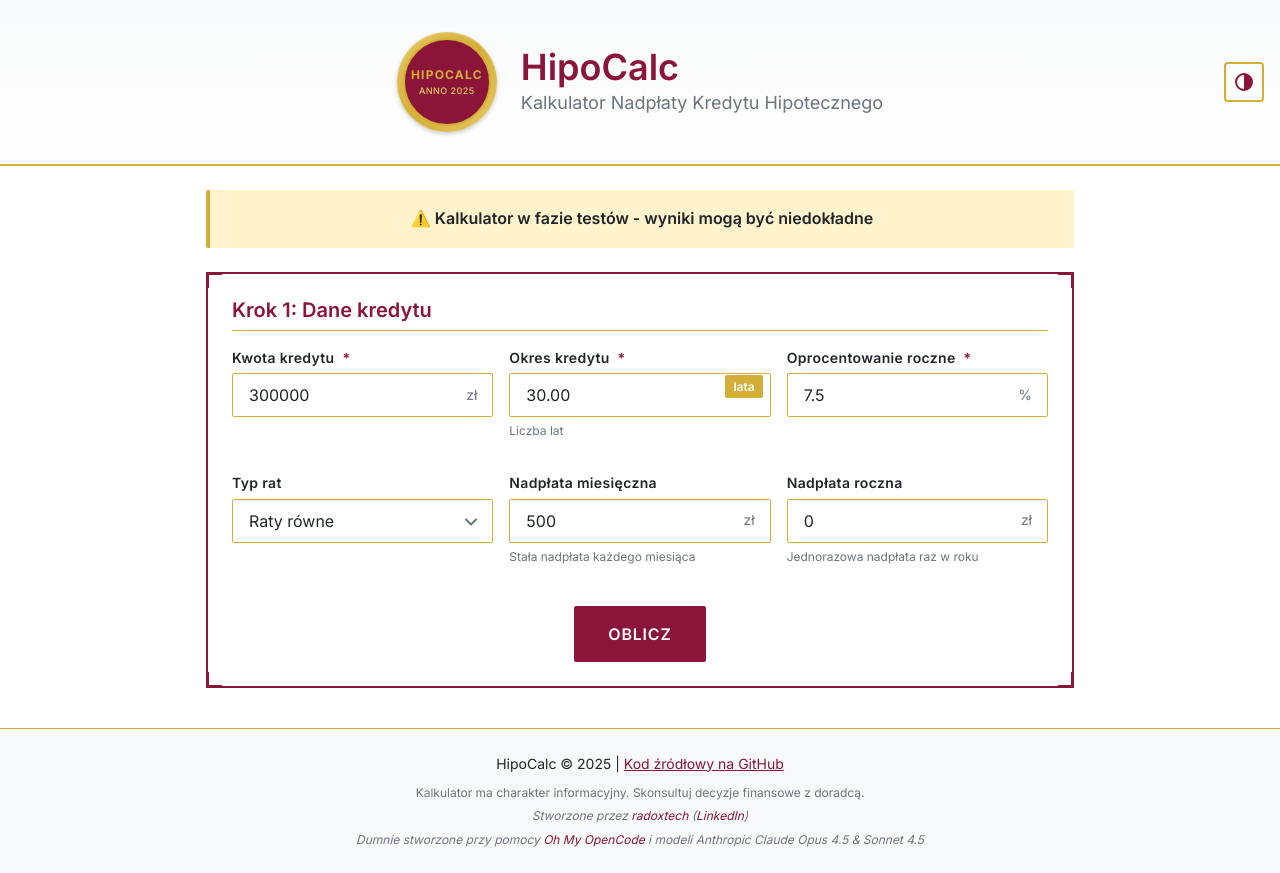
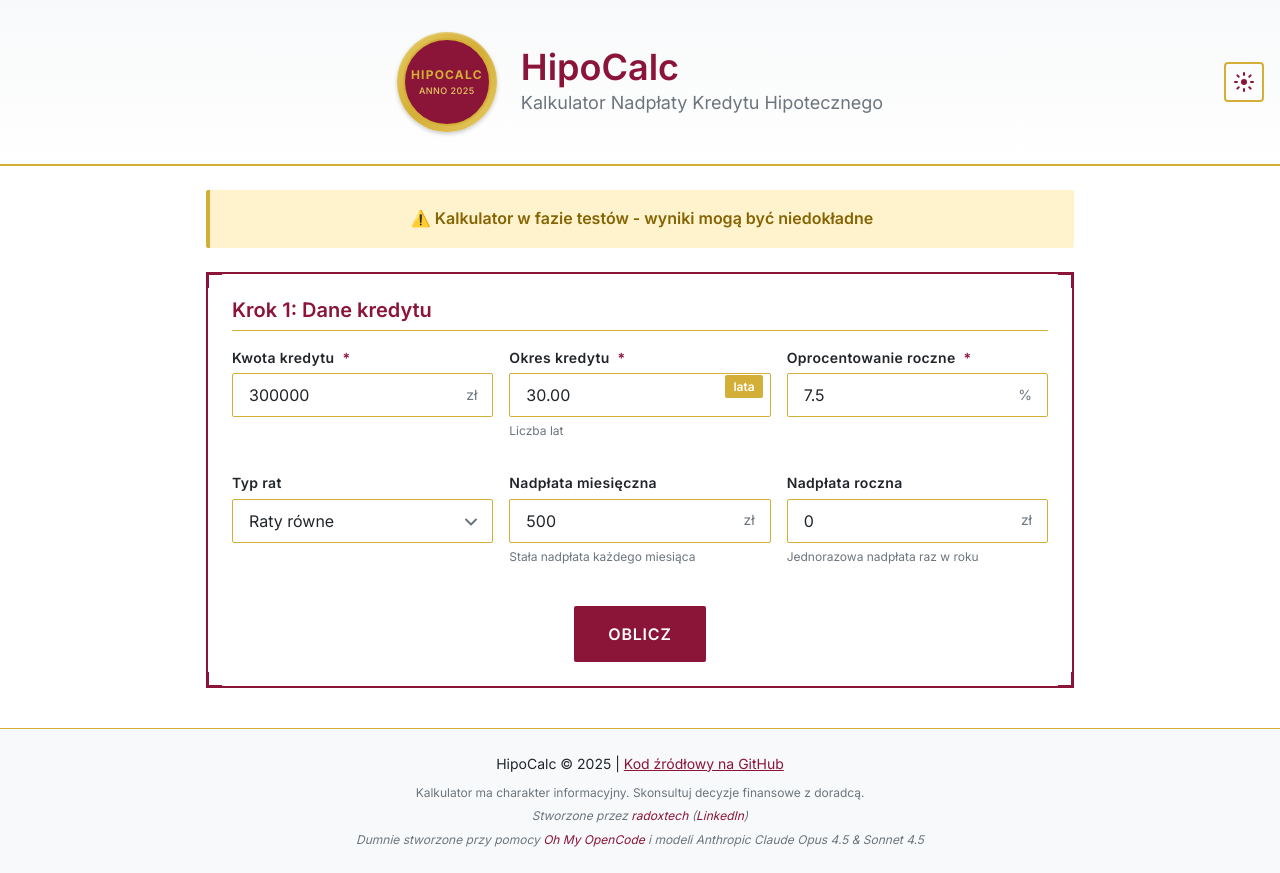
Before and after one commit to radoxtech/hipocalc, a SvelteKit app: page / in a window 1280 px wide. Built offline with nearby package versions, Linux system fonts and the light colour scheme.

Commit message:
fix(ui): improve banner contrast and simplify dark mode toggle to 2 states

```diff
--- a/src/routes/+page.svelte
+++ b/src/routes/+page.svelte
@@ -24,7 +24,7 @@
   let durationMode = $state<'years' | 'months'>('years');
 
   // Theme state
-  let theme = $state<'light' | 'dark' | 'auto'>('auto');
+  let theme = $state<'light' | 'dark'>('light');
 
    // Duration mode helpers
    const durationValue = $derived(durationMode === 'years' ? years : months);
@@ -79,8 +79,11 @@
      // Load theme preference
      try {
        const savedTheme = localStorage.getItem(THEME_STORAGE_KEY);
-       if (savedTheme === 'light' || savedTheme === 'dark' || savedTheme === 'auto') {
+       if (savedTheme === 'light' || savedTheme === 'dark') {
          theme = savedTheme;
+       } else if (savedTheme === 'auto') {
+         // Migrate old 'auto' to system preference
+         theme = window.matchMedia('(prefers-color-scheme: dark)').matches ? 'dark' : 'light';
        }
        applyTheme(theme);
      } catch {
@@ -135,23 +138,15 @@
       }
 
   // Apply theme to document
-  function applyTheme(selectedTheme: 'light' | 'dark' | 'auto') {
+  function applyTheme(selectedTheme: 'light' | 'dark') {
     if (!browser) return;
     const html = document.documentElement;
-
-    if (selectedTheme === 'auto') {
-      html.removeAttribute('data-theme');
-    } else {
-      html.setAttribute('data-theme', selectedTheme);
-    }
+    html.setAttribute('data-theme', selectedTheme);
   }
 
-   // Toggle theme: auto -> light -> dark -> auto
+   // Toggle theme: light <-> dark
    function toggleTheme() {
-     const themes: ('light' | 'dark' | 'auto')[] = ['auto', 'light', 'dark'];
-     const currentIndex = themes.indexOf(theme);
-     const nextIndex = (currentIndex + 1) % themes.length;
-     theme = themes[nextIndex];
+     theme = theme === 'light' ? 'dark' : 'light';
      try {
        localStorage.setItem(THEME_STORAGE_KEY, theme);
      } catch {
@@ -460,10 +455,8 @@
     >
       {#if theme === 'light'}
         {@html SunIcon()}
-      {:else if theme === 'dark'}
+      {:else}
         {@html MoonIcon()}
-      {:else}
-        {@html AutoIcon()}
       {/if}
     </button>
   </header>
@@ -976,10 +969,20 @@
 
    .calculator__construction-banner p {
      margin: 0;
-     color: var(--color-ink);
+     color: #856404;
      font-weight: 600;
      font-family: var(--font-body);
      font-size: var(--text-base);
+   }
+
+   /* Dark mode construction banner */
+   :global([data-theme="dark"]) .calculator__construction-banner {
+     background: #664D00;
+     border-left-color: var(--color-gold);
+   }
+
+   :global([data-theme="dark"]) .calculator__construction-banner p {
+     color: #FFF3CD;
    }
 
   .calculator__form-grid {
```
